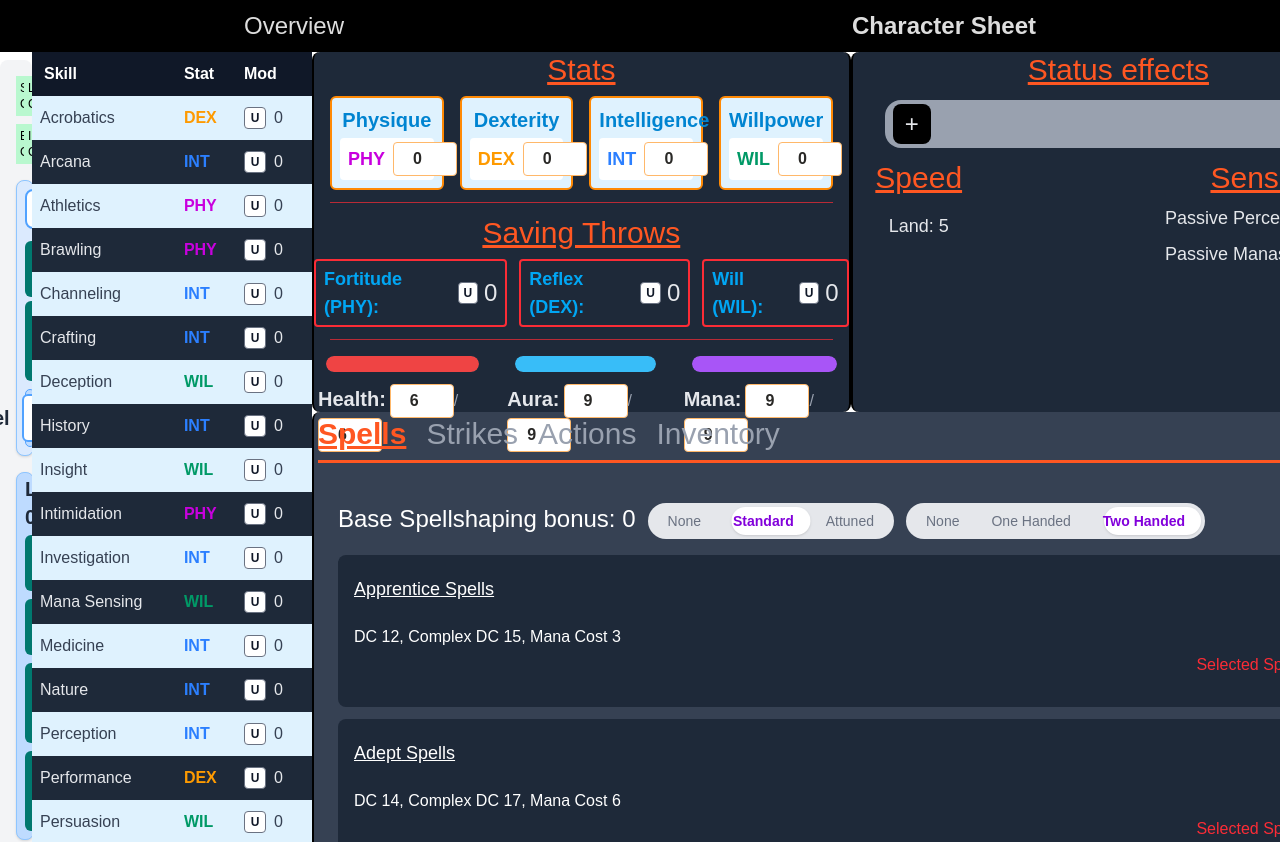
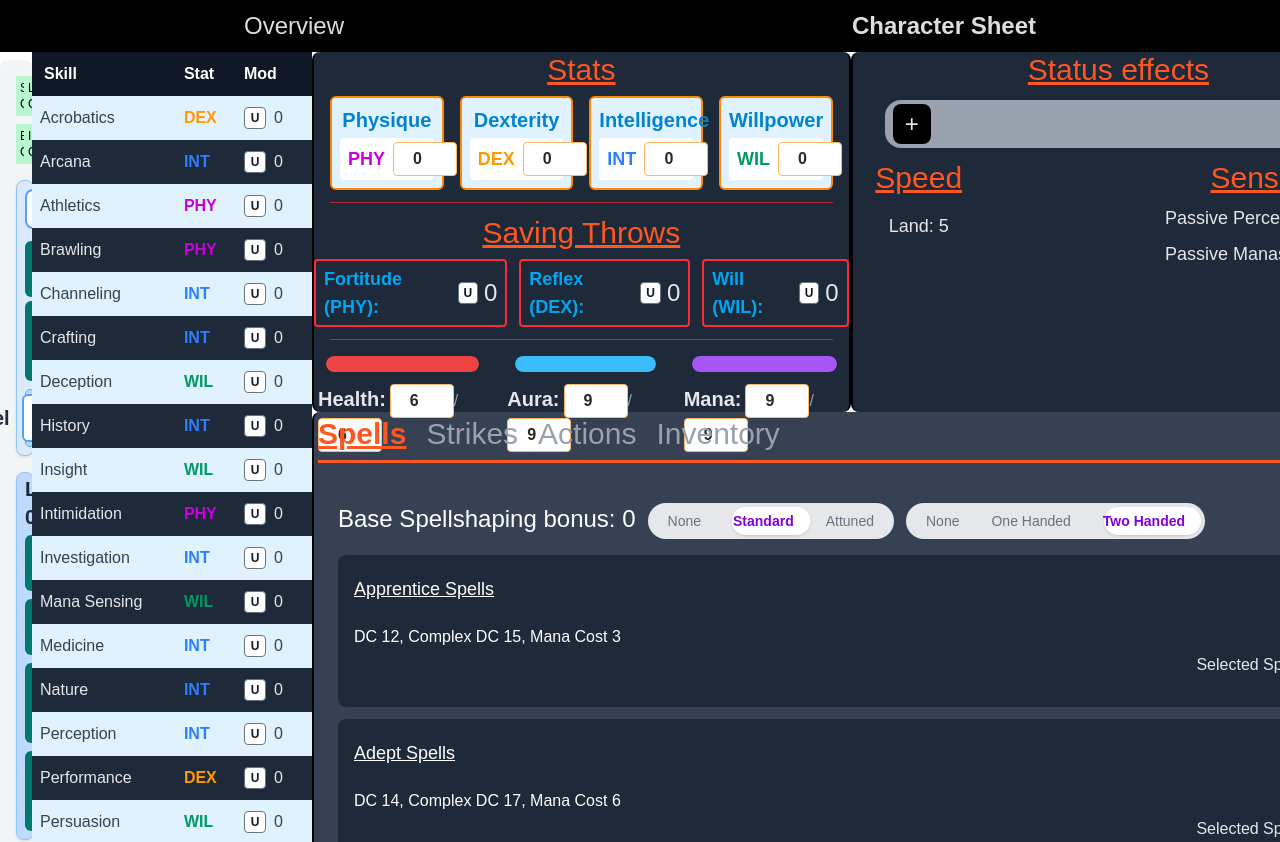
Before and after one commit to Acasez/kastorixv2, a React (Vite) app: page /kastorixv2/characterSheet in a window 1280 px wide. Shown: the top 842 px of the page. Built offline with nearby package versions, Linux system fonts and the light colour scheme.

Commit message:
Text color based on known spells limit

```diff
--- a/src/components/CharacterSheet/ActionSection/SpellRankSection.tsx
+++ b/src/components/CharacterSheet/ActionSection/SpellRankSection.tsx
@@ -25,6 +25,7 @@ export default function SpellRankSection({
   baseSpellshapingBonus,
 }: SpellRankSectionProps) {
   const { character } = useCharacter();
+  const maxKnownSpells = character.baseStats.INT;
 
   return (
     <div className="bg-gray-800 p-4 rounded-lg">
@@ -41,8 +42,17 @@ export default function SpellRankSection({
       <p>
         DC {baseDC}, Complex DC {baseDC + 3}, Mana Cost {manaCost}
       </p>
-      <p className="text-red-500 text-right">
-        Selected Spells ({selectedSpells.length}/0)
+
+      <p
+        className={`text-right ${
+          selectedSpells.length > maxKnownSpells
+            ? "text-red-500"
+            : selectedSpells.length < maxKnownSpells
+              ? "text-green-500"
+              : "text-text-light"
+        }`}
+      >
+        Selected Spells ({selectedSpells.length}/{maxKnownSpells})
       </p>
       <div className="flex flex-wrap gap-2 mt-3">
         {selectedSpells.map((spell) => (
```
